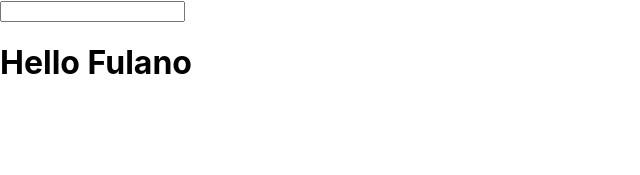
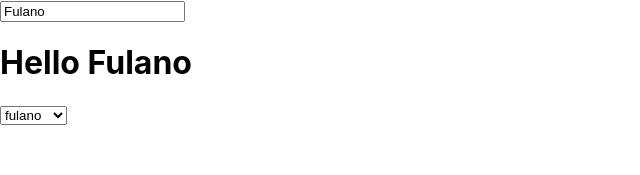
Before and after one commit to pedromartinsjesus/curso-react-2020, a React (Create React App) app: page / in a window 1280 px wide. Shown: the top 175 px of the page, without its empty margins (0-640 px from the left). Built offline with nearby package versions, Linux system fonts and the light colour scheme.

Commit message:
Exemplo de transformacao de componente de classe em funcional

```diff
--- a/src/App.js
+++ b/src/App.js
@@ -1,28 +1,14 @@
 import React from "react";
 
 
-function ComponenteFuncional() {
-  return (
-    <h1>
-      Hello World
-    </h1>
-  );
-}
+function App(props) {
 
+  const modificaNome = (event) => {
+    console.log(event.target.value);
 
-class App extends React.Component {
-
-  state = {
-    nome: ""
   }
 
-
-  modificaNome = (event) => {
-    let novoNome = event.target.value;
-    this.setState({ nome: novoNome });
-  }
-
-  criaComboBox = () => {
+  const criaComboBox = () => {
     const opccoes = ["fulano", "Ciclano"];
     const comboOptions = opccoes.map((opcao, i) => <option key={i}>{opcao}</option>);
 
@@ -33,24 +19,16 @@ class App extends React.Component {
     )
   }
 
-  componentDidMount() {
-    console.log("Executou o componentDidMount()");
-  }
-
-  render() {
-    console.log("executou o render()");
+  const MeucomboBox = () => criaComboBox();
 
 
-
-    return (
-
-      <>
-        <input type="text" value={this.state.nome} onChange={this.modificaNome} />
-        <h1>Hello {this.props.nome}</h1>
-
-      </>
-    )
-  }
+  return (
+    <>
+      <input type="text" value={props.nome} onChange={modificaNome} />
+      <h1>Hello {props.nome}</h1>
+      <MeucomboBox />
+    </>
+  )
 }
 
 export default App;
```
